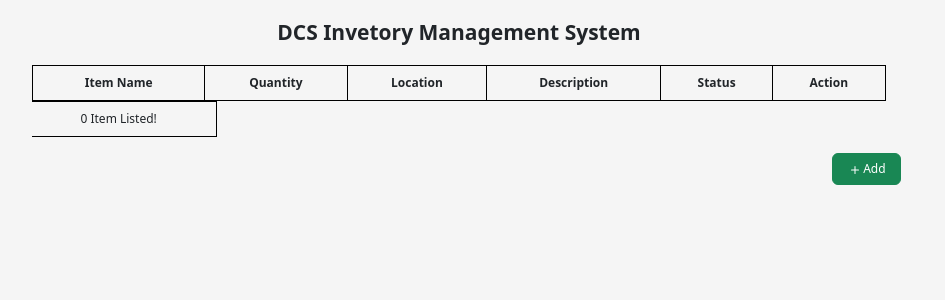
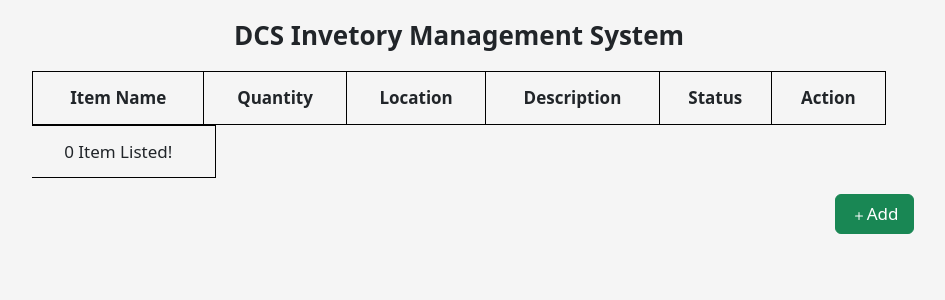
Before and after one commit to dominic-myb/dcs-inventory, a PHP site: page / in a window 1280 px wide. Shown: the top 300 px of the page, without its empty margins (181-1126 px from the left). Run offline with PHP 8.4, Linux system fonts and the light colour scheme; data that the repository does not hold is empty.

Commit message:
Modal Styles And Media Queries

```diff
--- a/assets/css/main.css
+++ b/assets/css/main.css
@@ -4,6 +4,7 @@
     --padding: 8px;
     --font-size: 12px;
     --td-max-width: 165px;
+    --input-height: 36px;
 }
 
 body {
@@ -19,6 +20,12 @@ body {
     font-size: var(--h1-size);
     text-align: center;
     font-weight: bold;
+}
+
+.content {
+    justify-content: center;
+    align-items: center;
+    text-align: center;
 }
 
 .table {
@@ -66,16 +73,63 @@ body {
     position: absolute;
 }
 
+.modal-body label {
+    font-size: var(--font-size);
+    display: block;
+    margin-top: 20px;
+    margin-bottom: 3px;
+    margin-left: 5%;
+}
 
-@media (max-width: 575px) {
+.modal-body label:first-child {
+    margin-top: 0;
+}
+
+.modal-body {
+    justify-content: center;
+    align-items: center;
+}
+
+.modal-body select {
+    margin-left: 5%;
+}
+
+.modal-body input,
+.modal-body textarea {
+    width: 90%;
+    margin-left: 5%;
+    height: var(--input-height);
+}
+
+@media (max-width: 450px) {
     #add-btn-container button {
-        right: 5vw;
+        right: 2vw;
+    }
+}
+
+@media (min-width: 451px) {
+    #add-btn-container button {
+        right: 4vw;
+    }
+
+    :root {
+        --h1-size: 22px;
+        --font-size: 13px;
+        --input-height: 36px;
+        --padding: 9px;
     }
 }
 
 @media (min-width: 576px) {
     #add-btn-container button {
-        right: 7vw;
+        right: 6vw;
+    }
+
+    :root {
+        --h1-size: 23px;
+        --font-size: 14px;
+        --input-height: 39px;
+        --padding: 10px;
     }
 }
 
@@ -83,22 +137,50 @@ body {
     #add-btn-container button {
         right: 8vw;
     }
+
+    :root {
+        --h1-size: 24px;
+        --font-size: 15px;
+        --input-height: 42px;
+        --padding: 11px;
+    }
 }
 
 @media (min-width: 992px) {
     #add-btn-container button {
         right: 9vw;
     }
+
+    :root {
+        --h1-size: 25px;
+        --font-size: 16px;
+        --input-height: 45px;
+        --padding: 12px;
+    }
 }
 
 @media (min-width: 1200px) {
     #add-btn-container button {
-        right: 10vw;
+        right: 9vw;
+    }
+
+    :root {
+        --h1-size: 26px;
+        --font-size: 17px;
+        --input-height: 48px;
+        --padding: 13px;
     }
 }
 
 @media (min-width: 1400px) {
     #add-btn-container button {
-        right: 10.5vw;
+        right: 9vw;
+    }
+
+    :root {
+        --h1-size: 27px;
+        --font-size: 18px;
+        --input-height: 51px;
+        --padding: 14px;
     }
 }
```
